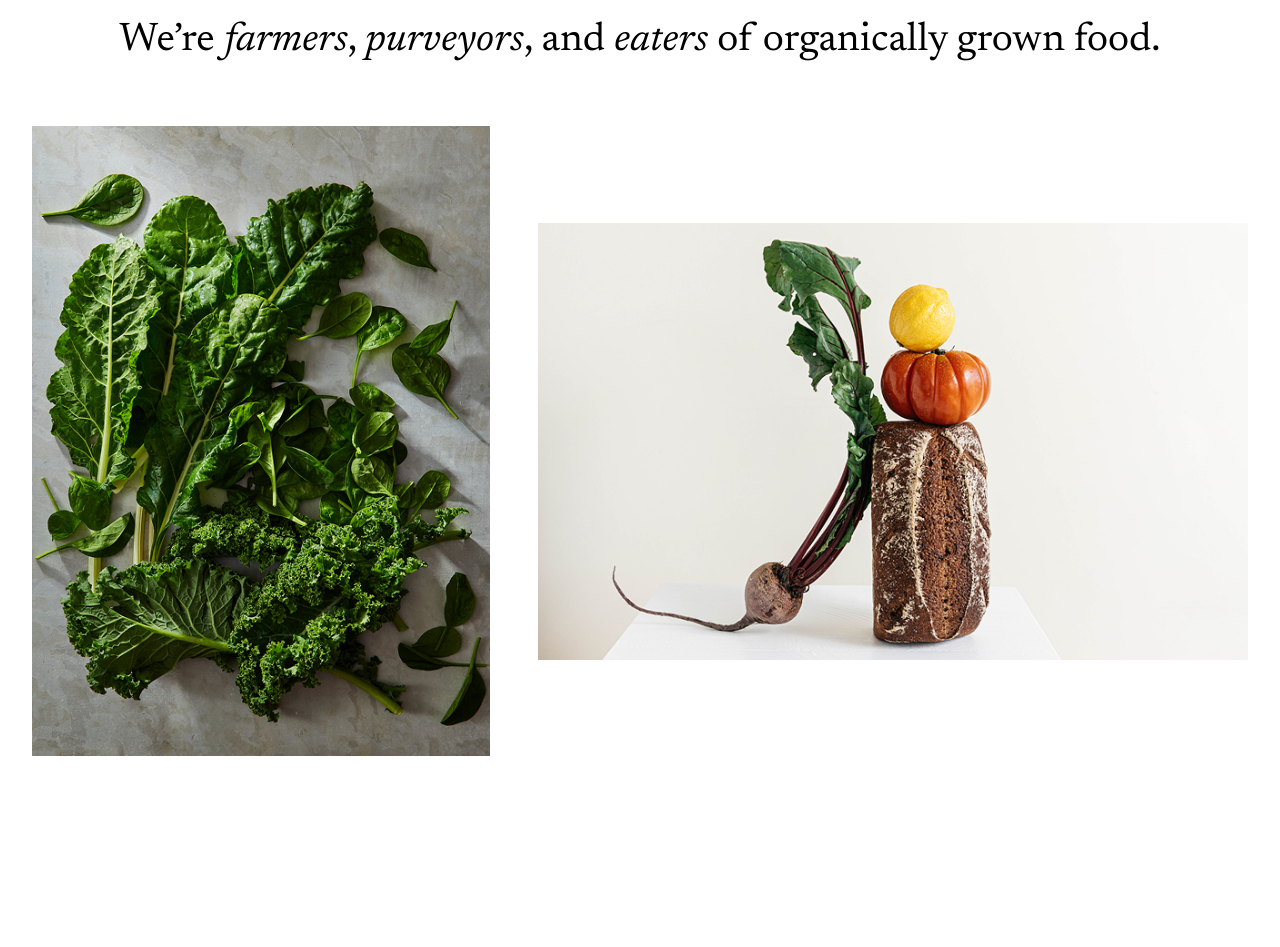
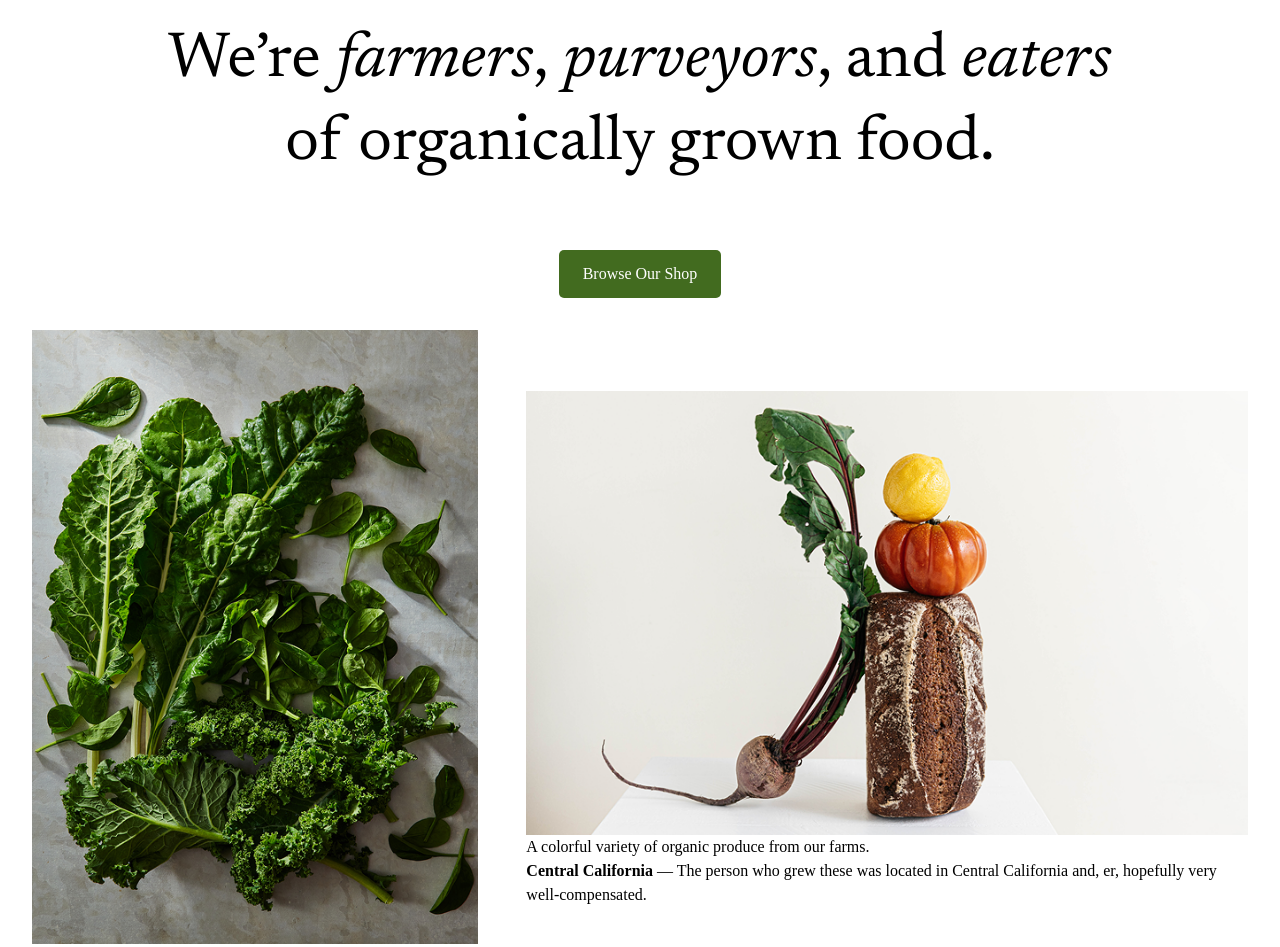
Before and after one commit to Ayoroq/farmLand, a React (Vite) app: page / in a window 1280 px wide. Shown: the part 160-1107 px from the top of the page. Before the commit the page ends 948 px from the top, so only its background shows below. Built offline with nearby package versions, Linux system fonts and the light colour scheme; a web font is replaced by a local one.

Commit message:
Added a new button to the homepage to go to the store, and increased fonts for the title

```diff
--- a/src/components/Navbar.module.css
+++ b/src/components/Navbar.module.css
@@ -74,6 +74,7 @@ a:hover:not(.logo):not(.basketBtn) {
 }
 
 .logo {
+  color: var(--primary-color);
   font-family: var(--font-family);
   font-size: clamp(2rem, 4vw, 2.5rem);
   font-weight: 800;
--- a/src/pages/Home/Home.jsx
+++ b/src/pages/Home/Home.jsx
@@ -1,22 +1,35 @@
 import styles from "./Home.module.css";
-import vegImage from "../../assets/HomeAssets/vegetables.png"
-import multiVegImage from "../../assets/HomeAssets/multiple-veg.png"
+import { Link } from "react-router";
+import vegImage from "../../assets/HomeAssets/vegetables.png";
+import multiVegImage from "../../assets/HomeAssets/multiple-veg.png";
 
 export default function Home() {
   return (
     <>
       <main className={styles.main}>
         <h1 className={styles.title}>
-        We’re <em className={styles.italic}>farmers</em>, <em className={styles.italic}>purveyors</em>, and <em className={styles.italic}>eaters</em> of organically grown food.
+          We’re <em>farmers</em>,<em> purveyors</em>, and <em>eaters</em>{" "}
+          <br></br>of organically grown food.
         </h1>
+        <Link className={styles.shopButton} to="/shop">
+          Browse Our Shop
+        </Link>
       </main>
       <section className={`${styles.section} ${styles.section1}`}>
-          <div>
-            <img src={vegImage} alt="Green Vegetable leafs" />
-          </div>
-          <div>
-            <img src={multiVegImage} alt="Image of multiple images" />
-          </div>
+        <figure>
+          <img src={vegImage} alt="Fresh organic green vegetables" />
+          <figcaption>Fresh organic vegetables grown locally.</figcaption>
+        </figure>
+
+        <figure>
+          <img src={multiVegImage} alt="A variety of organic produce" />
+          <figcaption>
+            A colorful variety of organic produce from our farms.
+            <br />
+            <b>Central California</b> — The person who grew these was located in
+            Central California and, er, hopefully very well-compensated.
+          </figcaption>
+        </figure>
       </section>
     </>
   );
--- a/src/pages/Home/Home.module.css
+++ b/src/pages/Home/Home.module.css
@@ -1,7 +1,16 @@
 .main {
-  overflow-y: auto; /* Allows vertical scrolling if content overflows */
-  /* background: linear-gradient(#a8e063, #56ab2f); */
+  display: flex;
+  flex-direction: column;
+  gap: 2rem;
+  animation: show 2s ease forwards;
 }
+
+.shopButton{
+  composes: basketBtn from "../../components/Navbar.module.css";
+  align-self: center;
+  padding: 0.75rem 1.5rem;
+}
+
 .title {
   text-align: center;
   font-family: "Newsreader", serif;
@@ -11,13 +20,8 @@
   max-width: 60ch;
   margin: 0 auto;
   padding: 2rem 1rem;
-  line-height: 1.05;
-  font-size: clamp(1.5rem, 4vw, 2.5rem);
-  animation: show 2s ease forwards;
-}
-
-.italic {
-  font-style: italic;
+  line-height: 1.3;
+  font-size: clamp(1.5rem, 5vw, 4rem);
 }
 
 @keyframes show {
@@ -39,8 +43,10 @@
 /* Section - 1 */
 
 .section1 {
+  width: 100%;
   display: flex;
   align-items: center;
+  justify-content: space-around;
   gap: 3rem;
   animation: show 2s ease forwards;
 }
```
Lines whose indentation alone changed are shown as unchanged.
